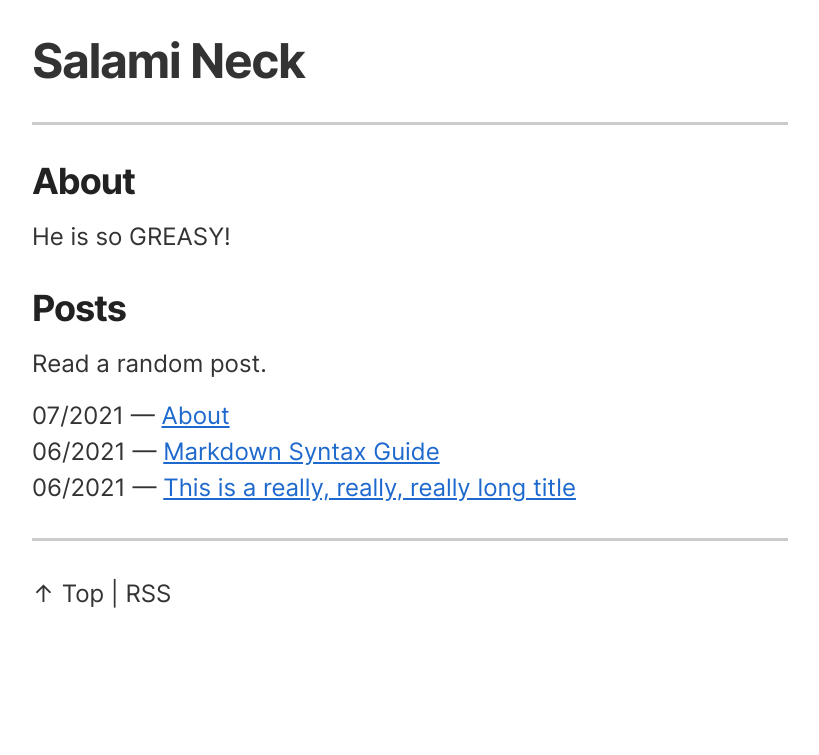
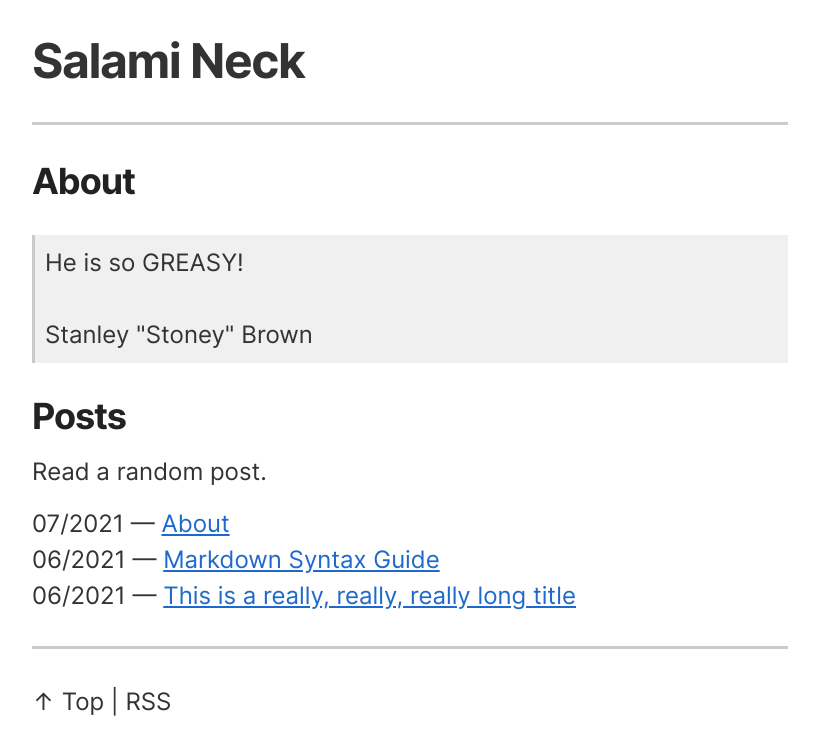
Before and after one commit to ajpwalser/ajpwalser.github.io, a Jekyll site: the page built from index.html, in a window 1280 px wide. Shown: the top 755 px of the page, without its empty margins (230-1049 px from the left). Built offline with Jekyll 4.4.1, drawn with Linux system fonts in a browser that asks for light colours.

Commit message:
Update index.html

```diff
--- a/index.html
+++ b/index.html
@@ -4,7 +4,10 @@ title: Home
 description:
 ---
 <h2>About</h2>
+<blockquote>
 <p>He is so GREASY!</p>
+  <br>Stanley "Stoney" Brown</br>
+</blockquote>
 <h2>Posts</h2>
 <p>Read a random post.</p>
 <div class="post-list">
```
